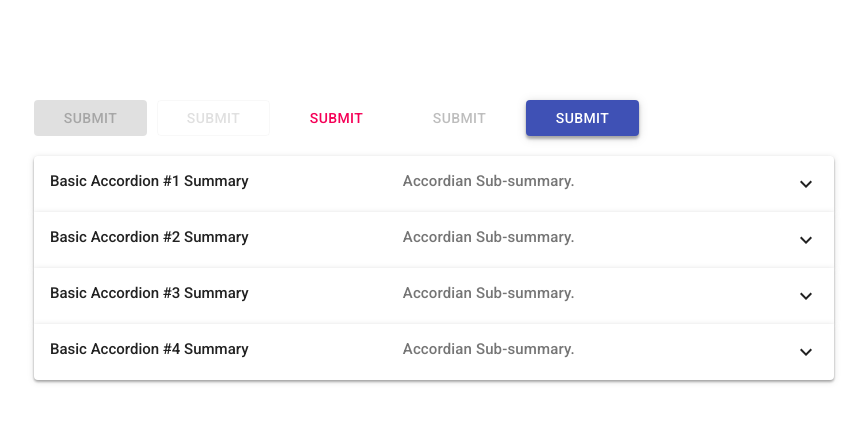
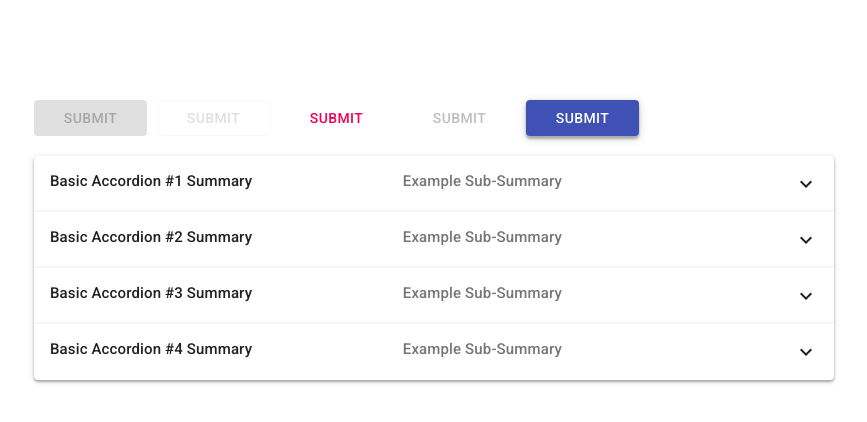
Before and after one commit to z123fg/antraui, a React (Create React App) app: page / in a window 1280 px wide. Shown: the top 422 px of the page, without its empty margins (66-933 px from the left). Built offline with nearby package versions, Linux system fonts and the light colour scheme.

Commit message:
add-icon-animation

```diff
--- a/src/components/MyAccordion/MyAccordion.tsx
+++ b/src/components/MyAccordion/MyAccordion.tsx
@@ -1,17 +1,25 @@
-import { ChangeEvent, FC, ReactNode, useCallback, useState } from "react";
+import {
+  ChangeEvent,
+  FC,
+  ReactNode,
+  useCallback,
+  useEffect,
+  useRef,
+  useState,
+} from "react";
 
 type AccordianVariant = "simple" | "controlled" | "action";
 
 interface IMyAccordionProps {
   // user customize summary
   summary?: string;
-  // user customize sub-summary "controlled"
+  // user customize sub-summary (controlled variant only)
   subSummary?: string;
   // user customize detail
   detail?: string;
   // user customize bgColor
   bgColor?: string;
-  // user customize bgColorDisable
+  // user customize bgColorDisabled
   bgColorDisabled?: string;
   // user customize color
   color?: string;
@@ -39,22 +47,39 @@ const DefaultExpandIcon: FC = () => {
   );
 };
 
+// defaults
+const defaultSummary = "Example Summary";
+const defaultSubSummary = "Example Sub-Summary";
+const defaultDetail = "Example Detail.";
+const defaultBgColor = "rgba(255, 255, 255, 1)";
+const defaultBgColorDisabled = "rgba(0, 0, 0, 0.12)";
+const defaultColor = "rgba(0, 0, 0, 0.87)";
+const defaultColorSecondary = "rgba(0, 0, 0, 0.54)";
+const defaultVariant = "controlled";
+const defaultExpandIcon = <DefaultExpandIcon />;
+const defaultExpandedState = false;
+const defaultDisabledState = false;
+
 const MyAccordion: FC<IMyAccordionProps> = ({
-  summary = "Accordion Summary",
-  subSummary = "Accordian Sub-summary.",
-  detail = "This is an Accordion Detail",
-  bgColor = "rgba(255, 255, 255, 1)",
-  bgColorDisabled = "rgba(0, 0, 0, 0.12)",
-  color = "rgba(0, 0, 0, 0.87)",
-  colorSecondary = "rgba(0, 0, 0, 0.54)",
-  variant = "controlled",
-  isExpanded = false,
-  expandIcon = <DefaultExpandIcon />,
-  disabled = false,
+  //
+  summary = defaultSummary,
+  subSummary = defaultSubSummary,
+  detail = defaultDetail,
+  bgColor = defaultBgColor,
+  bgColorDisabled = defaultBgColorDisabled,
+  color = defaultColor,
+  colorSecondary = defaultColorSecondary,
+  variant = defaultVariant,
+  expandIcon = defaultExpandIcon,
+  isExpanded = defaultExpandedState,
+  disabled = defaultDisabledState,
   onChange,
   onClick,
+  //
 }) => {
   const [expandedState, setExpandedState] = useState(isExpanded);
+  // const [detailHeight, setDetailHeight] = useState(0);
+  // const detailRef = useRef<HTMLDivElement>(null);
 
   const handleClick = useCallback(() => {
     if (disabled === false) {
@@ -88,20 +113,24 @@ const MyAccordion: FC<IMyAccordionProps> = ({
           </p>
         )}
 
-        <div className="antraUI-Accordion-icon" style={{ fill: color }}>
+        <div
+          className="antraUI-Accordion-icon"
+          style={{
+            fill: color,
+            transform: expandedState ? "rotate(180deg)" : "",
+          }}
+        >
           {expandIcon}
         </div>
       </div>
 
       {expandedState && (
-        <>
         <div
           className="antraUI-Accordion-detail-container"
           style={{ color: color }}
         >
           <p className="antraUI-Accordion-detail-typography">{detail}</p>
         </div>
-        </>
       )}
     </article>
   );
--- a/src/components/MyAccordion/_MyAccordion.scss
+++ b/src/components/MyAccordion/_MyAccordion.scss
@@ -1,19 +1,13 @@
 @use "../../scss/variable";
 @use "../../scss/mixin";
 
-.antraUI-Accordion-container p {
-  margin: 0;
-}
+$accordion-filter: drop-shadow(0px 2px 1px rgba(0, 0, 0, 0.2))
+drop-shadow(0px 1px 1px rgba(0, 0, 0, 0.14))
+drop-shadow(0px 1px 3px rgba(0, 0, 0, 0.12));
+// $accordion-drawer-animation: ;
+// $accordion-transition: ;
 
-// typography
-.antraUI-Accordion-summary-typography {
-  width: 40%;
-  font-family: variable.$font-family;
-  font-style: normal;
-  font-weight: 400;
-  font-size: 15px;
-}
-.antraUI-Accordion-detail-typography {
+@mixin lg-accordion-typography {
   font-family: variable.$font-family;
   letter-spacing: 0.15px;
   font-style: normal;
@@ -21,8 +15,8 @@
   font-weight: 400;
   font-size: 16px;
 }
-.antraUI-Accordion-summary-subtitle-typography {
-  width: 45%;
+
+@mixin sm-accordion-typography {
   font-family: variable.$font-family;
   letter-spacing: 0.14px;
   font-style: normal;
@@ -31,43 +25,69 @@
   font-size: 15px;
 }
 
-// containers
-.antraUI-Accordion-container {
-  width: 100%;
-  display: flex;
-  flex-direction: column;
-  justify-content: center;
-  align-items: space-between;
-  filter: drop-shadow(0px 2px 1px rgba(0, 0, 0, 0.2)) drop-shadow(0px 1px 1px rgba(0, 0, 0, 0.14)) drop-shadow(0px 1px 3px rgba(0, 0, 0, 0.12));
-}
-.antraUI-Accordion-container:first-of-type {
-  border-radius: 4px 4px 0px 0px;
-}
-.antraUI-Accordion-container:last-of-type {
-  border-radius: 0px 0px 4px 4px ;
-}
-
-.antraUI-Accordion-summary-container {
-  display: flex;
-  justify-content: space-between;
-  align-items: flex-start;
-  cursor: pointer;
+@mixin accordion-gutter {
   padding: 0 16px;
   margin: 16px 0;
 }
 
+// typography
+.antraUI-Accordion-container p {
+  margin: 0;
+}
+.antraUI-Accordion-summary-typography {
+  @include sm-accordion-typography;
+  width: 40%;
+}
+.antraUI-Accordion-detail-typography {
+  @include lg-accordion-typography;
+  width: 100%;
+}
+.antraUI-Accordion-summary-subtitle-typography {
+  @include sm-accordion-typography;
+  width: 45%;
+}
+
+// containers
+.antraUI-Accordion-container {
+  width: 100%;
+
+  display: flex;
+  justify-content: center;
+  align-items: space-between;
+  flex-direction: column;
+
+  filter: $accordion-filter;
+
+  &:first-of-type {
+    border-radius: 4px 4px 0px 0px;
+  }
+  &:last-of-type {
+    border-radius: 0px 0px 4px 4px;
+  }
+}
+
+.antraUI-Accordion-summary-container {
+  @include accordion-gutter;
+
+  display: flex;
+  align-items: flex-start;
+  justify-content: space-between;
+
+  cursor: pointer;
+}
+
 .antraUI-Accordion-detail-container {
-  padding: 0 16px;
-  margin: 16px 0;
+  @include accordion-gutter;
+  width: 100%;
+  overflow: hidden;
+  transition: all 0.6s ease;
 }
 
 // wrappers
 .antraUI-Accordion-icon {
-  display: flex;
   height: 24px;
   width: 24px;
-  svg {
-    align-self: flex-start;
-    padding-bottom: 8px;
-  }
+  transition: transform 0.6s ease;
 }
+
+// animation
--- a/src/components/MyAccordion/parent/MyAccordionParent.tsx
+++ b/src/components/MyAccordion/parent/MyAccordionParent.tsx
@@ -3,7 +3,7 @@
 //
 
 import { FC } from "react";
-import MyAccordion from "../MyAccordion"
+import MyAccordion from "../MyAccordion";
 
 const UserExpandIcon: React.FC = () => {
   return (
@@ -37,26 +37,24 @@ const accordionData = [
 ];
 
 const MyAccordionParent: FC = () => {
-
-
-  return(
-    <div style={{ display: "block", width: 800, marginTop: 20 }}>
+  return (
+    <div style={{ display: "block", maxWidth: 800, marginTop: 20 }}>
       {accordionData.map((tab) => (
         <MyAccordion
           key={tab.id}
           summary={tab.summary}
           detail={tab.detail}
-        // variant
+          // variant="controlled"
           // isExpanded={true}
           // disabled={true}
           // expandIcon={<UserExpandIcon />}
-        // bgColor
-        // bgColorDisabled
-        // color
-        // colorSecondary
+          // bgColor="red"
+          // bgColorDisabled=""
+          // color=""
+          // colorSecondary=""
         />
       ))}
     </div>
-  )
-}
+  );
+};
 export default MyAccordionParent;
```
Lines whose indentation alone changed are shown as unchanged.
